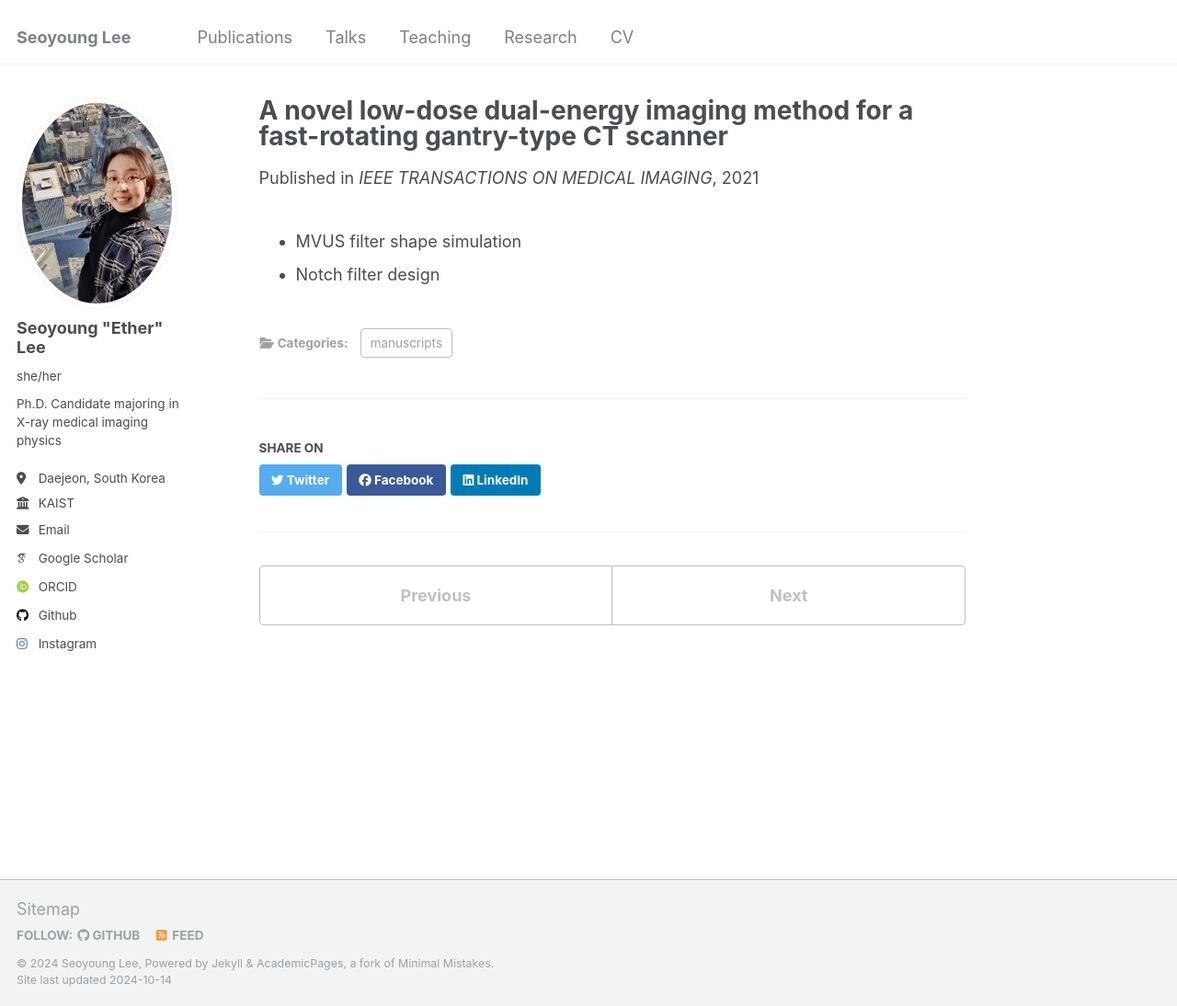
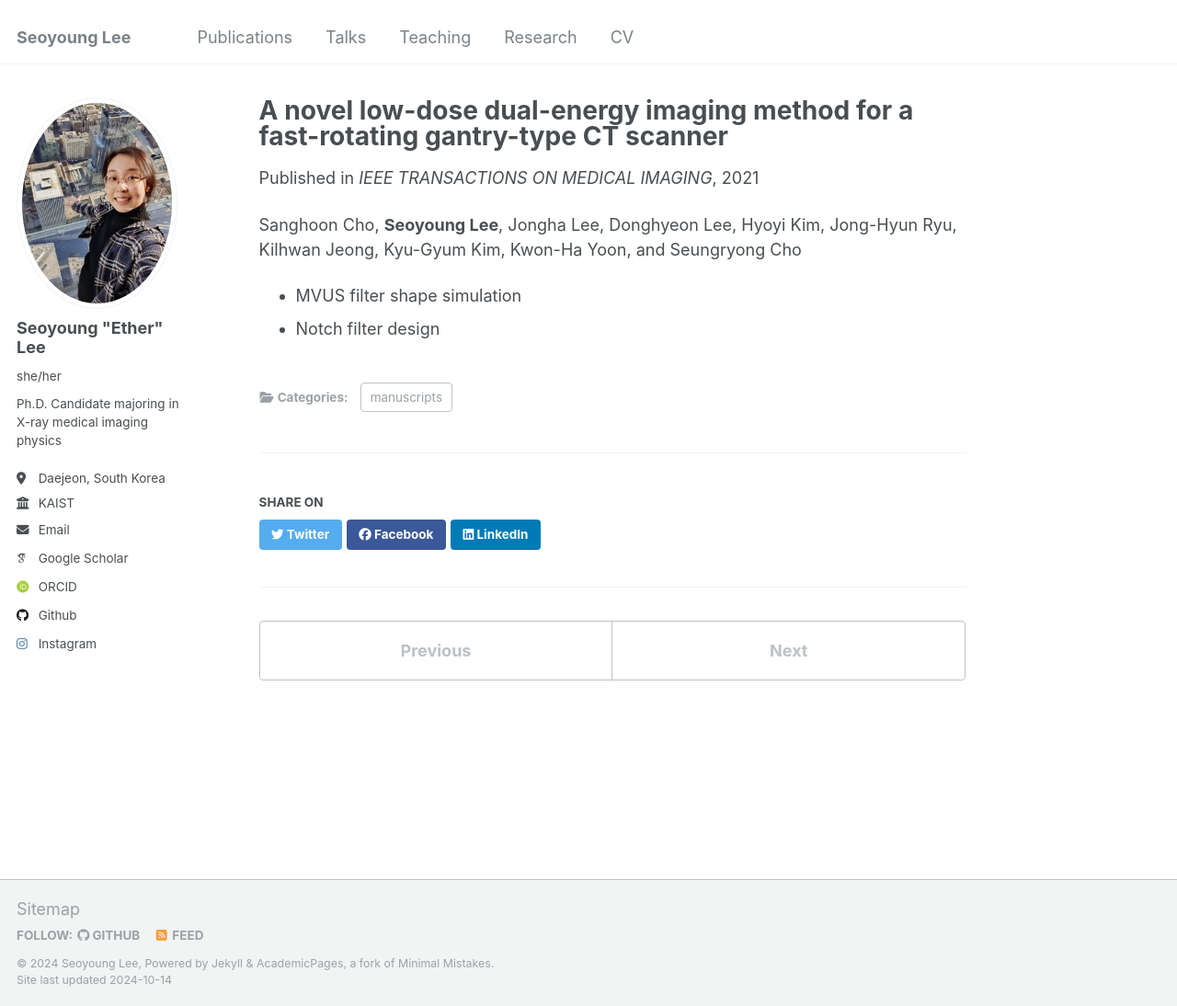
Before and after one commit to ether0/ether0.github.io, a Jekyll site: the page built from _publications/2021-03-01-A novel low-dose dual-energy imaging method for a fast-rotating gantry-type CT scanner.md, in a window 1280 px wide and 1094 px high. Shown: the whole window at 92% size. Built offline with Jekyll 4.4.1, drawn with Linux system fonts in a browser that asks for light colours; some web fonts are replaced.

Commit message:
Update 2021-03-01-A novel low-dose dual-energy imaging method for a fast-rotating gantry-type CT scanner.md

```diff
--- a/_publications/2021-03-01-A novel low-dose dual-energy imaging method for a fast-rotating gantry-type CT scanner.md
+++ b/_publications/2021-03-01-A novel low-dose dual-energy imaging method for a fast-rotating gantry-type CT scanner.md
@@ -4,10 +4,12 @@ collection: publications
 category: manuscripts
 permalink: /publication/2021-03-01-A novel low-dose dual-energy imaging method for a fast-rotating gantry-type CT scanner
 authors: 'Sanghoon Cho, **Seoyoung Lee**, Jongha Lee, Donghyeon Lee, Hyoyi Kim, Jong-Hyun Ryu, Kilhwan Jeong, Kyu-Gyum Kim, Kwon-Ha Yoon, and Seungryong Cho'
+excerpt: ''
 date: 2021-03-01
 venue: 'IEEE TRANSACTIONS ON MEDICAL IMAGING'
 paperurl: 'https://ieeexplore.ieee.org/document/9293024'
 ---
 
+Sanghoon Cho, **Seoyoung Lee**, Jongha Lee, Donghyeon Lee, Hyoyi Kim, Jong-Hyun Ryu, Kilhwan Jeong, Kyu-Gyum Kim, Kwon-Ha Yoon, and Seungryong Cho
 - MVUS filter shape simulation
 - Notch filter design
```
